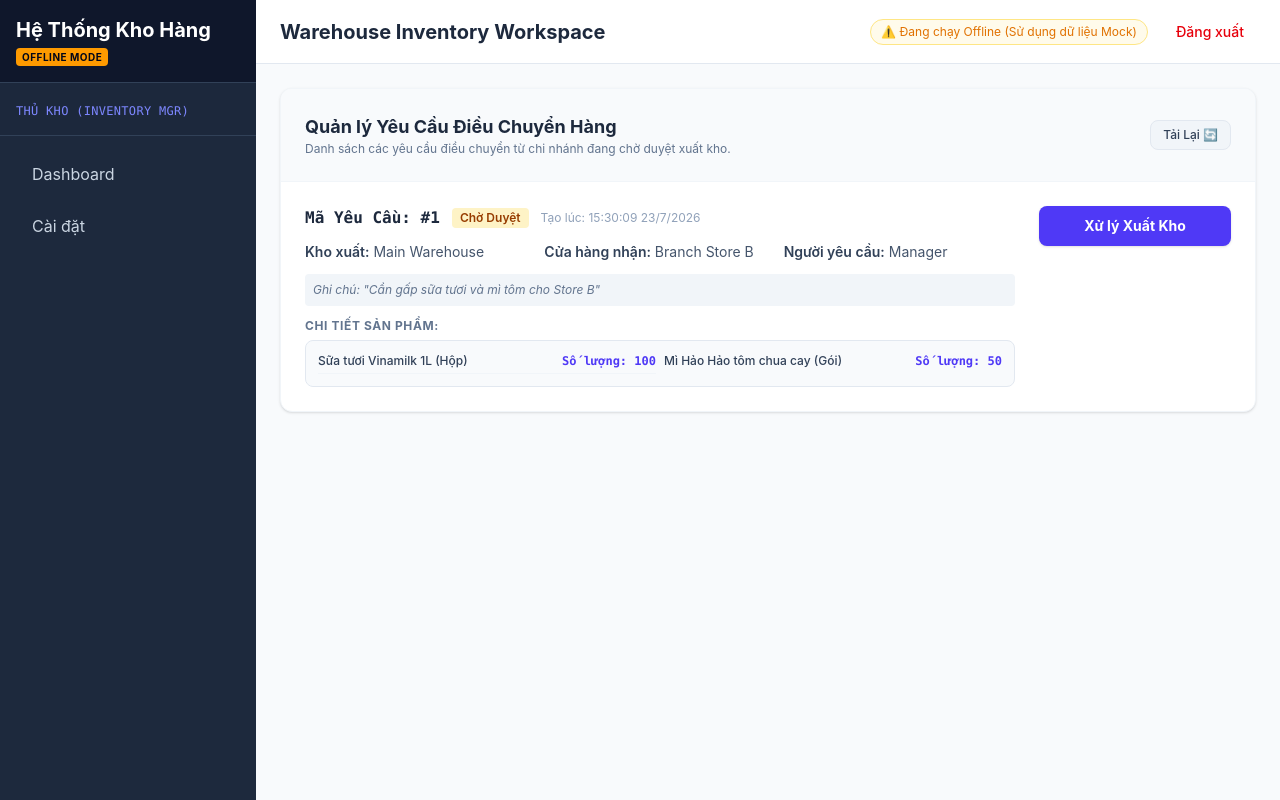
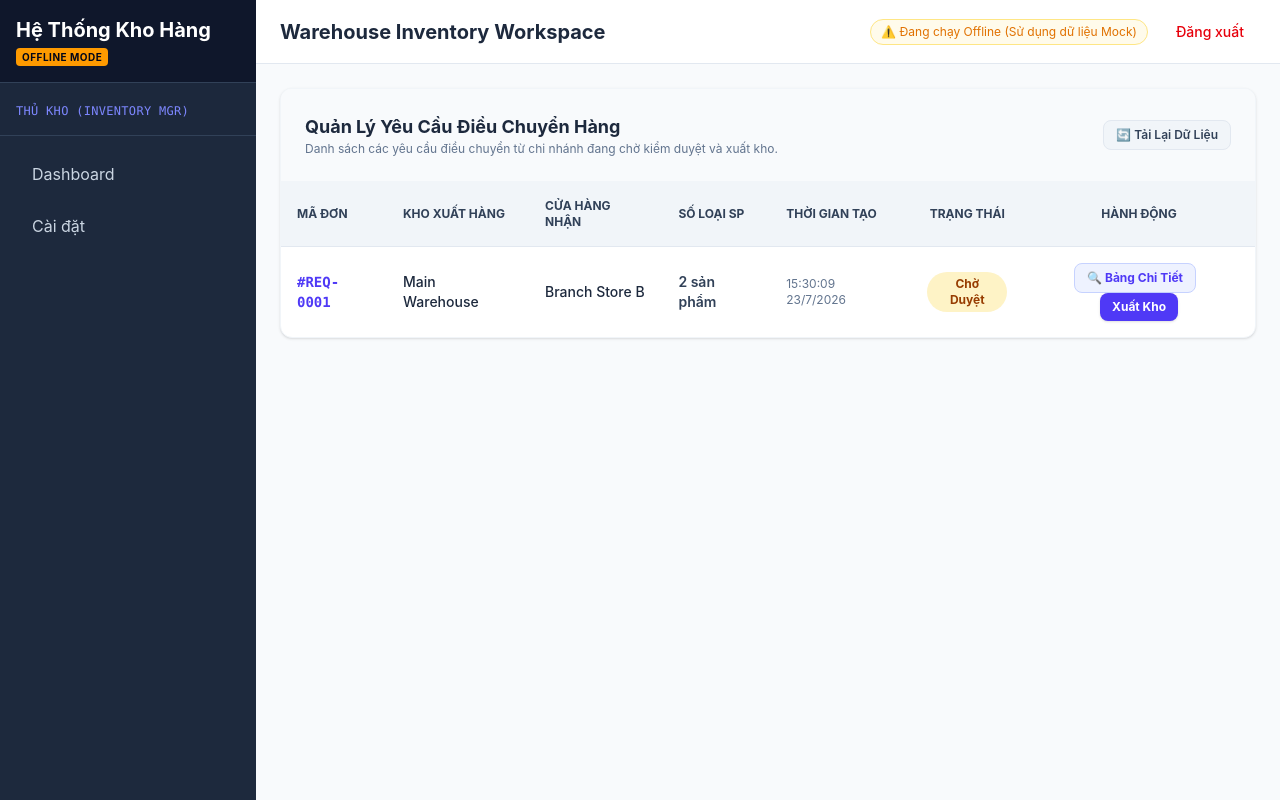
Before and after one commit to nqhuyyy11/Inventory, a React (Vite) app in the folder frontend/: page /inventory/requests in a window 1280 px wide. Built offline with nearby package versions, Linux system fonts and the light colour scheme; sample sign-in values are in the browser's storage.

Commit message:
feat: add interactive product detail table modal to ManageRequests page

```diff
--- a/frontend/src/pages/ManageRequests.tsx
+++ b/frontend/src/pages/ManageRequests.tsx
@@ -10,6 +10,7 @@ interface RequestItem {
   product: {
     code: string;
     name: string;
+    category?: string;
     unit: string;
   };
 }
@@ -27,6 +28,10 @@ interface DispatchRequest {
   items: RequestItem[];
 }
 
+interface StockMap {
+  [productId: number]: number;
+}
+
 export default function ManageRequests() {
   const { user } = useSelector((state: RootState) => state.auth);
   const [requests, setRequests] = useState<DispatchRequest[]>([]);
@@ -34,6 +39,11 @@ export default function ManageRequests() {
   const [processingId, setProcessingId] = useState<number | null>(null);
   const [errorDialog, setErrorDialog] = useState<{ title: string; messages: string[] } | null>(null);
   const [successMsg, setSuccessMsg] = useState<string | null>(null);
+
+  // Detail Modal State
+  const [selectedRequest, setSelectedRequest] = useState<DispatchRequest | null>(null);
+  const [warehouseStock, setWarehouseStock] = useState<StockMap>({});
+  const [loadingStock, setLoadingStock] = useState(false);
 
   const fetchRequests = async () => {
     try {
@@ -50,6 +60,29 @@ export default function ManageRequests() {
     fetchRequests();
   }, []);
 
+  // Open Detail Modal & Fetch Real-time Stock for the source warehouse
+  const handleOpenDetail = async (req: DispatchRequest) => {
+    setSelectedRequest(req);
+    setLoadingStock(true);
+    try {
+      const sourceLocId = req.sourceLocationId || 1;
+      const invData = await inventoryService.getInventory(sourceLocId);
+      const stockMap: StockMap = {};
+      invData.forEach((item: any) => {
+        stockMap[item.productId] = (stockMap[item.productId] || 0) + item.quantity;
+      });
+      setWarehouseStock(stockMap);
+    } catch (err) {
+      console.error('Error fetching warehouse stock:', err);
+    } finally {
+      setLoadingStock(false);
+    }
+  };
+
+  const handleCloseDetail = () => {
+    setSelectedRequest(null);
+  };
+
   const handleProcess = async (id: number) => {
     setProcessingId(id);
     setErrorDialog(null);
@@ -57,7 +90,10 @@ export default function ManageRequests() {
 
     try {
       await inventoryService.processRequest(id, Number(user?.id) || 3);
-      setSuccessMsg(`Duyệt yêu cầu điều chuyển #${id} thành công! Tồn kho đã được cập nhật.`);
+      setSuccessMsg(`Duyệt và xuất kho yêu cầu #${id} thành công! Tồn kho đã được cập nhật.`);
+      if (selectedRequest?.id === id) {
+        setSelectedRequest(null);
+      }
       fetchRequests();
     } catch (err: any) {
       console.error('Error processing request:', err);
@@ -70,7 +106,7 @@ export default function ManageRequests() {
       } else {
         setErrorDialog({
           title: 'Lỗi xử lý yêu cầu',
-          messages: [errorData?.message || 'Có lỗi xảy ra trong quá trình kết nối và xử lý.'],
+          messages: [errorData?.message || 'System error occurred'],
         });
       }
     } finally {
@@ -86,14 +122,18 @@ export default function ManageRequests() {
     <div className="space-y-6">
       {/* Alert Banners */}
       {successMsg && (
-        <div className="p-4 bg-emerald-50 border border-emerald-300 text-emerald-800 rounded-lg text-sm font-semibold">
-          ✅ {successMsg}
+        <div className="p-4 bg-emerald-50 border border-emerald-300 text-emerald-800 rounded-lg text-sm font-semibold flex justify-between items-center">
+          <span>✅ {successMsg}</span>
+          <button onClick={() => setSuccessMsg(null)} className="text-xs text-emerald-600 hover:text-emerald-900">✕</button>
         </div>
       )}
 
       {errorDialog && (
         <div className="p-4 bg-red-50 border border-red-300 text-red-800 rounded-lg space-y-2">
+          <div className="flex justify-between items-center">
             <h3 className="font-bold text-sm">❌ {errorDialog.title}</h3>
+            <button onClick={() => setErrorDialog(null)} className="text-xs text-red-600 hover:text-red-900">✕</button>
+          </div>
           <ul className="list-disc pl-5 text-xs space-y-1">
             {errorDialog.messages.map((msg, idx) => (
               <li key={idx}>{msg}</li>
@@ -102,12 +142,13 @@ export default function ManageRequests() {
         </div>
       )}
 
+      {/* Main Request List Table */}
       <div className="bg-white rounded-xl shadow border border-slate-100 overflow-hidden">
         <div className="p-6 border-b border-slate-100 bg-slate-50 flex justify-between items-center">
           <div>
-            <h2 className="text-lg font-bold text-slate-800">Quản lý Yêu Cầu Điều Chuyển Hàng</h2>
+            <h2 className="text-lg font-bold text-slate-800">Quản Lý Yêu Cầu Điều Chuyển Hàng</h2>
             <p className="text-xs text-slate-500">
-              Danh sách các yêu cầu điều chuyển từ chi nhánh đang chờ duyệt xuất kho.
+              Danh sách các yêu cầu điều chuyển từ chi nhánh đang chờ kiểm duyệt và xuất kho.
             </p>
           </div>
           <button
@@ -115,24 +156,49 @@ export default function ManageRequests() {
               setLoading(true);
               fetchRequests();
             }}
-            className="px-3 py-1.5 text-xs bg-slate-100 border border-slate-200 text-slate-700 rounded-lg hover:bg-slate-200 font-medium"
+            className="px-3 py-1.5 text-xs bg-slate-100 border border-slate-200 text-slate-700 rounded-lg hover:bg-slate-200 font-semibold flex items-center gap-1"
           >
-            Tải Lại 🔄
+            🔄 Tải Lại Dữ Liệu
           </button>
         </div>
 
         {requests.length === 0 ? (
           <div className="p-12 text-center text-slate-400">Không có yêu cầu điều chuyển nào được tìm thấy.</div>
         ) : (
-          <div className="divide-y divide-slate-100">
+          <div className="overflow-x-auto">
+            <table className="w-full text-left text-sm">
+              <thead className="bg-slate-100 text-slate-700 font-bold text-xs uppercase border-b border-slate-200">
+                <tr>
+                  <th className="p-4">Mã Đơn</th>
+                  <th className="p-4">Kho Xuất Hàng</th>
+                  <th className="p-4">Cửa Hàng Nhận</th>
+                  <th className="p-4">Số Loại SP</th>
+                  <th className="p-4">Thời Gian Tạo</th>
+                  <th className="p-4 text-center">Trạng Thái</th>
+                  <th className="p-4 text-center">Hành Động</th>
+                </tr>
+              </thead>
+              <tbody className="divide-y divide-slate-100">
                 {requests.map((req) => (
-              <div key={req.id} className="p-6 hover:bg-slate-50/50 flex flex-col md:flex-row justify-between gap-6">
-                {/* Details info */}
-                <div className="space-y-3 flex-1">
-                  <div className="flex items-center gap-3">
-                    <span className="font-mono font-bold text-slate-800 text-base">Mã Yêu Cầu: #{req.id}</span>
+                  <tr key={req.id} className="hover:bg-slate-50/70 transition">
+                    <td className="p-4 font-mono font-bold text-indigo-600">
+                      #REQ-{String(req.id).padStart(4, '0')}
+                    </td>
+                    <td className="p-4 text-slate-800 font-medium">
+                      {req.sourceLocation?.name || 'Main Warehouse'}
+                    </td>
+                    <td className="p-4 text-slate-800 font-medium">
+                      {req.destLocation?.name}
+                    </td>
+                    <td className="p-4 font-semibold text-slate-700">
+                      {req.items?.length || 0} sản phẩm
+                    </td>
+                    <td className="p-4 text-xs text-slate-500">
+                      {new Date(req.createdAt).toLocaleString('vi-VN')}
+                    </td>
+                    <td className="p-4 text-center">
                       <span
-                      className={`px-2 py-0.5 text-xs font-semibold rounded ${
+                        className={`inline-block px-2.5 py-1 text-xs font-bold rounded-full ${
                           req.status === 'PENDING'
                             ? 'bg-amber-100 text-amber-800'
                             : req.status === 'APPROVED'
@@ -142,68 +208,184 @@ export default function ManageRequests() {
                       >
                         {req.status === 'PENDING' ? 'Chờ Duyệt' : req.status === 'APPROVED' ? 'Đã Xuất Kho' : 'Đã Từ Chối'}
                       </span>
-                    <span className="text-xs text-slate-400">
-                      Tạo lúc: {new Date(req.createdAt).toLocaleString('vi-VN')}
+                    </td>
+                    <td className="p-4 text-center space-x-2">
+                      <button
+                        onClick={() => handleOpenDetail(req)}
+                        className="px-3 py-1.5 text-xs bg-indigo-50 text-indigo-600 border border-indigo-200 rounded-lg hover:bg-indigo-100 font-bold transition"
+                      >
+                        🔍 Bảng Chi Tiết
+                      </button>
+                      {req.status === 'PENDING' && (
+                        <button
+                          onClick={() => handleProcess(req.id)}
+                          disabled={processingId !== null}
+                          className="px-3 py-1.5 text-xs bg-indigo-600 text-white rounded-lg hover:bg-indigo-700 font-bold shadow transition disabled:opacity-50"
+                        >
+                          {processingId === req.id ? 'Đang xuất...' : 'Xuất Kho'}
+                        </button>
+                      )}
+                    </td>
+                  </tr>
+                ))}
+              </tbody>
+            </table>
+          </div>
+        )}
+      </div>
+
+      {/* ========================================================================= */}
+      {/* 📌 BẢNG CHI TIẾT MODAL (DETAIL TABLE MODAL)                              */}
+      {/* ========================================================================= */}
+      {selectedRequest && (
+        <div className="fixed inset-0 bg-slate-900/60 backdrop-blur-sm z-50 flex items-center justify-center p-4">
+          <div className="bg-white rounded-2xl shadow-2xl max-w-4xl w-full max-h-[90vh] overflow-hidden flex flex-col border border-slate-200 animate-in fade-in zoom-in duration-150">
+            {/* Modal Header */}
+            <div className="bg-indigo-600 text-white p-6 flex justify-between items-start">
+              <div>
+                <div className="flex items-center gap-3">
+                  <h3 className="text-xl font-black">
+                    Bảng Chi Tiết Đơn Yêu Cầu #REQ-{String(selectedRequest.id).padStart(4, '0')}
+                  </h3>
+                  <span
+                    className={`px-3 py-0.5 text-xs font-black rounded-full uppercase tracking-wider ${
+                      selectedRequest.status === 'PENDING'
+                        ? 'bg-amber-400 text-amber-950'
+                        : selectedRequest.status === 'APPROVED'
+                        ? 'bg-emerald-400 text-emerald-950'
+                        : 'bg-red-400 text-red-950'
+                    }`}
+                  >
+                    {selectedRequest.status === 'PENDING' ? 'Chờ Duyệt' : selectedRequest.status === 'APPROVED' ? 'Đã Xuất Kho' : 'Từ Chối'}
                   </span>
                 </div>
+                <p className="text-xs text-indigo-100 mt-1">
+                  Ngày khởi tạo: {new Date(selectedRequest.createdAt).toLocaleString('vi-VN')} | Người gửi: {selectedRequest.createdBy?.fullName || 'Store Manager'}
+                </p>
+              </div>
+              <button
+                onClick={handleCloseDetail}
+                className="text-indigo-200 hover:text-white text-2xl font-bold p-1 leading-none"
+              >
+                ✕
+              </button>
+            </div>
 
-                  <div className="grid grid-cols-1 md:grid-cols-3 gap-2 text-sm text-slate-600">
+            {/* Modal Body */}
+            <div className="p-6 space-y-6 overflow-y-auto flex-1 bg-slate-50/50">
+              {/* Location Info Grid */}
+              <div className="grid grid-cols-1 md:grid-cols-2 gap-4 bg-white p-4 rounded-xl border border-slate-200 shadow-sm text-sm">
                 <div>
-                      <span className="font-semibold text-slate-700">Kho xuất:</span> {req.sourceLocation?.name || 'Tổng kho'}
+                  <span className="text-slate-400 text-xs uppercase font-bold block mb-1">Kho Xuất Hàng (Source)</span>
+                  <span className="font-bold text-slate-800 text-base">{selectedRequest.sourceLocation?.name || 'Main Warehouse'}</span>
                 </div>
                 <div>
-                      <span className="font-semibold text-slate-700">Cửa hàng nhận:</span> {req.destLocation?.name}
-                    </div>
-                    <div>
-                      <span className="font-semibold text-slate-700">Người yêu cầu:</span> {req.createdBy?.fullName || 'Manager'}
+                  <span className="text-slate-400 text-xs uppercase font-bold block mb-1">Cửa Hàng Nhận (Destination)</span>
+                  <span className="font-bold text-indigo-600 text-base">{selectedRequest.destLocation?.name}</span>
                 </div>
               </div>
 
-                  {req.notes && (
-                    <div className="text-xs bg-slate-100 p-2 rounded text-slate-500 italic">
-                      Ghi chú: "{req.notes}"
+              {/* Notes if available */}
+              {selectedRequest.notes && (
+                <div className="bg-amber-50 border border-amber-200 text-amber-900 p-3 rounded-lg text-xs italic">
+                  📝 <strong>Ghi chú đơn hàng:</strong> "{selectedRequest.notes}"
                 </div>
               )}
 
-                  {/* Items List */}
-                  <div className="space-y-1.5">
-                    <div className="text-xs font-bold text-slate-500 uppercase tracking-wider">Chi tiết sản phẩm:</div>
-                    <div className="bg-slate-50 rounded-lg p-3 border border-slate-200 grid grid-cols-1 md:grid-cols-2 gap-2 text-xs">
-                      {req.items.map((item) => (
-                        <div key={item.id} className="flex justify-between border-b border-slate-100 pb-1 last:border-0 last:pb-0">
-                          <span className="font-medium text-slate-700">
-                            {item.product.name} ({item.product.unit})
+              {/* Product Detail Table Header */}
+              <div className="space-y-3">
+                <div className="flex justify-between items-center">
+                  <h4 className="text-sm font-black text-slate-800 uppercase tracking-wider">
+                    📋 BẢNG CHI TIẾT SẢN PHẨM CẦN XUẤT KHO
+                  </h4>
+                  {loadingStock && (
+                    <span className="text-xs text-indigo-600 font-semibold animate-pulse">
+                      ⏳ Đang đối soát tồn kho thực tế...
                     </span>
-                          <span className="font-mono font-bold text-indigo-600">
-                            Số lượng: {item.quantity}
+                  )}
+                </div>
+
+                {/* Detailed Table */}
+                <div className="bg-white border border-slate-200 rounded-xl overflow-hidden shadow-sm">
+                  <table className="w-full text-left text-sm border-collapse">
+                    <thead className="bg-slate-100 text-slate-700 text-xs font-bold uppercase border-b border-slate-200">
+                      <tr>
+                        <th className="p-3 text-center w-12">STT</th>
+                        <th className="p-3">Mã SP</th>
+                        <th className="p-3">Tên Sản Phẩm</th>
+                        <th className="p-3">Danh Mục</th>
+                        <th className="p-3 text-center">ĐVT</th>
+                        <th className="p-3 text-right">SL Yêu Cầu</th>
+                        <th className="p-3 text-right">Tồn Kho Kho Xuất</th>
+                        <th className="p-3 text-center">Trạng Thái Tồn</th>
+                      </tr>
+                    </thead>
+                    <tbody className="divide-y divide-slate-100">
+                      {selectedRequest.items?.map((item, index) => {
+                        const currentStock = warehouseStock[item.productId] ?? 0;
+                        const isStockSufficient = currentStock >= item.quantity;
+
+                        return (
+                          <tr key={item.id} className="hover:bg-slate-50/70">
+                            <td className="p-3 text-center font-mono text-xs text-slate-400">{index + 1}</td>
+                            <td className="p-3 font-mono font-bold text-slate-700">{item.product.code}</td>
+                            <td className="p-3 font-semibold text-slate-800">{item.product.name}</td>
+                            <td className="p-3 text-xs text-slate-500">{item.product.category || 'N/A'}</td>
+                            <td className="p-3 text-center text-xs bg-slate-50 font-medium text-slate-600">{item.product.unit}</td>
+                            <td className="p-3 text-right font-mono font-black text-indigo-600 text-base">
+                              {item.quantity}
+                            </td>
+                            <td className="p-3 text-right font-mono font-bold text-slate-700">
+                              {loadingStock ? '...' : currentStock}
+                            </td>
+                            <td className="p-3 text-center">
+                              {!loadingStock && (
+                                <span
+                                  className={`inline-block px-2 py-0.5 text-[11px] font-bold rounded ${
+                                    isStockSufficient
+                                      ? 'bg-emerald-100 text-emerald-800'
+                                      : 'bg-red-100 text-red-800'
+                                  }`}
+                                >
+                                  {isStockSufficient ? '✓ Đủ Tồn Kho' : '⚠️ Thiếu Hàng'}
                                 </span>
-                        </div>
-                      ))}
+                              )}
+                            </td>
+                          </tr>
+                        );
+                      })}
+                    </tbody>
+                  </table>
                 </div>
               </div>
             </div>
 
-                {/* Actions */}
-                <div className="flex items-start justify-end md:w-48">
-                  {req.status === 'PENDING' ? (
+            {/* Modal Footer */}
+            <div className="bg-slate-100 p-4 border-t border-slate-200 flex justify-between items-center">
+              <span className="text-xs text-slate-500 font-medium">
+                Tổng cộng: <strong>{selectedRequest.items?.length || 0}</strong> loại mặt hàng
+              </span>
+              <div className="flex gap-3">
                 <button
-                      onClick={() => handleProcess(req.id)}
+                  onClick={handleCloseDetail}
+                  className="px-5 py-2 text-xs bg-white border border-slate-300 text-slate-700 rounded-lg hover:bg-slate-50 font-bold shadow-sm"
+                >
+                  Đóng
+                </button>
+                {selectedRequest.status === 'PENDING' && (
+                  <button
+                    onClick={() => handleProcess(selectedRequest.id)}
                     disabled={processingId !== null}
-                      className="w-full py-2.5 px-4 bg-indigo-600 text-white rounded-lg hover:bg-indigo-700 font-bold shadow text-sm transition disabled:opacity-50"
+                    className="px-5 py-2 text-xs bg-indigo-600 text-white rounded-lg hover:bg-indigo-700 font-bold shadow disabled:opacity-50 flex items-center gap-1"
                   >
-                      {processingId === req.id ? 'Đang xuất kho...' : 'Xử lý Xuất Kho'}
+                    {processingId === selectedRequest.id ? 'Đang xuất...' : '✓ Duyệt & Xuất Kho Ngay'}
                   </button>
-                  ) : (
-                    <div className="text-xs text-slate-400 font-semibold italic border border-slate-200 rounded-lg px-3 py-2 bg-slate-50 text-center w-full">
-                      ✓ Đã Hoàn Tất
+                )}
+              </div>
+            </div>
+          </div>
         </div>
       )}
     </div>
-              </div>
-            ))}
-          </div>
-        )}
-      </div>
-    </div>
   );
 }
```
Lines whose indentation alone changed are shown as unchanged.
